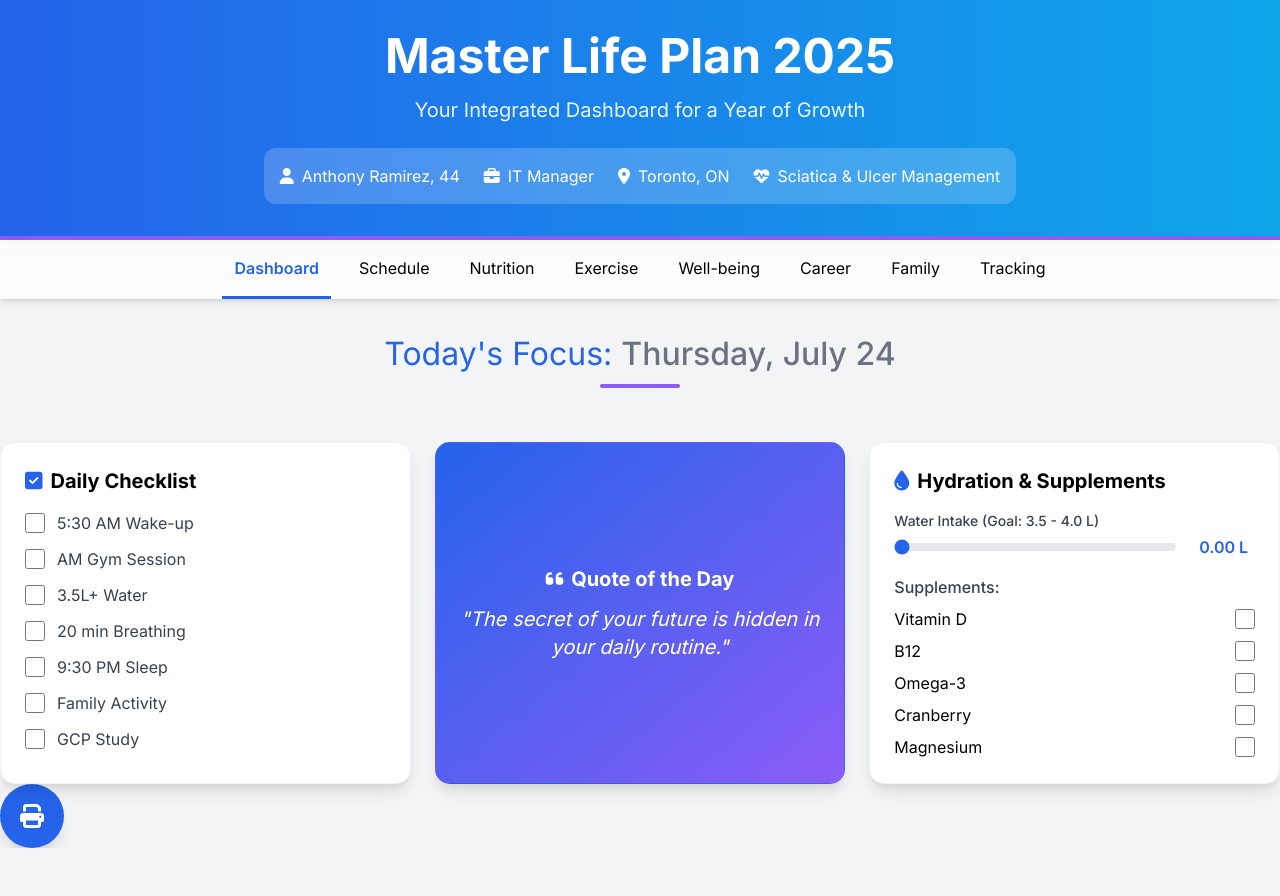
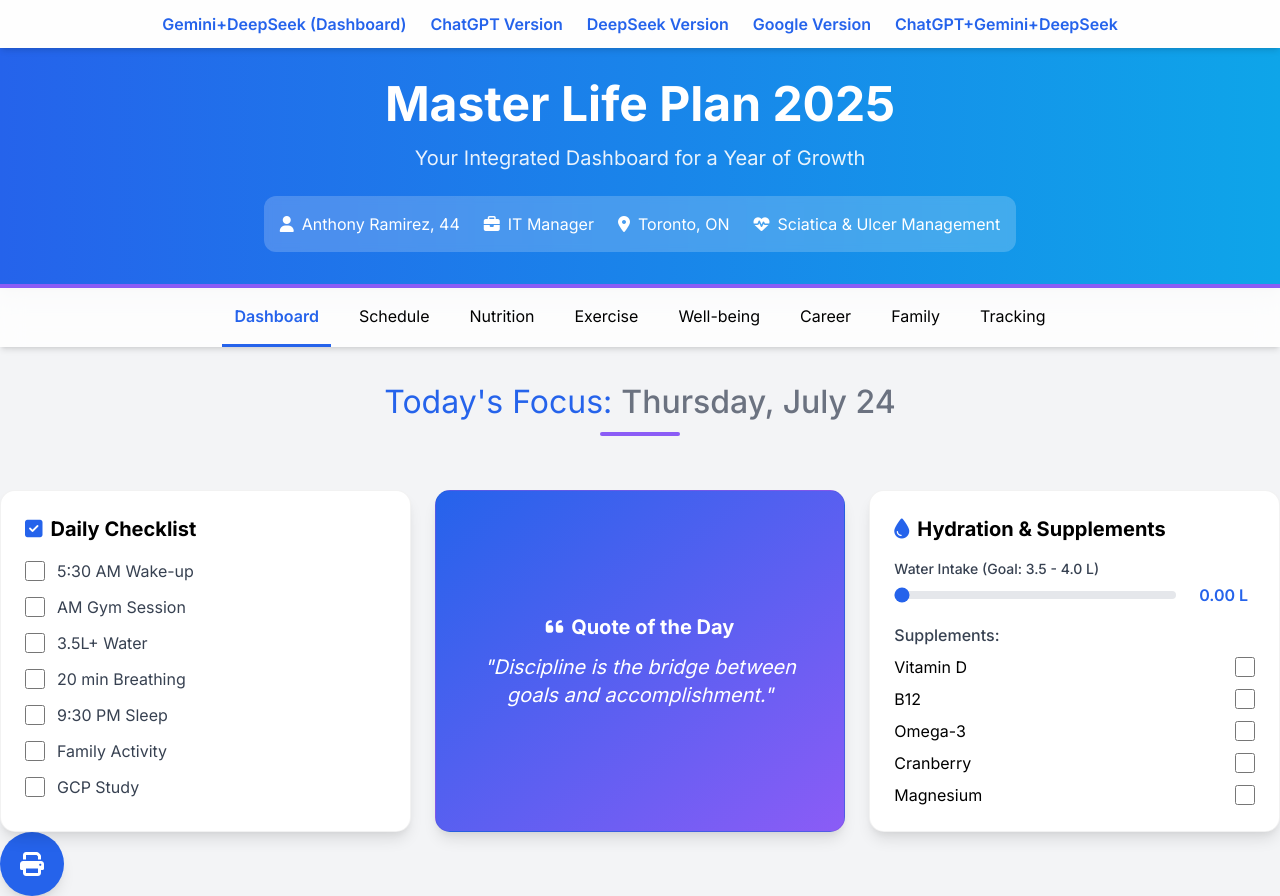
Before and after one commit to tonylasarna/Master-Life-Plan, a plain HTML site: page Mixed-Gemini-DeepSeek.html in a window 1280 px wide. Before the commit the page ends 848 px from the top, so only its background shows below. Drawn offline with nearby package versions, Linux system fonts and the light colour scheme.

Commit message:
menu accessibility to the other pages in the series.

```diff
--- a/Mixed-Gemini-DeepSeek.html
+++ b/Mixed-Gemini-DeepSeek.html
@@ -118,7 +118,14 @@
     </style>
 </head>
 <body class="bg-gray-100 text-dark">
-
+    <!-- Site Navigation Menu -->
+    <nav class="bg-white/90 shadow-md py-3 px-4 flex justify-center gap-6 no-print" style="position:sticky;top:0;z-index:50;">
+        <a href="Mixed-Gemini-DeepSeek.html" class="font-semibold text-[var(--primary)] hover:text-[var(--accent)] transition">Gemini+DeepSeek (Dashboard)</a>
+        <a href="ChatGPT-Version.html" class="font-semibold text-[var(--primary)] hover:text-[var(--accent)] transition">ChatGPT Version</a>
+        <a href="DeepSeek-Versio.html" class="font-semibold text-[var(--primary)] hover:text-[var(--accent)] transition">DeepSeek Version</a>
+        <a href="Google-version-Home.html" class="font-semibold text-[var(--primary)] hover:text-[var(--accent)] transition">Google Version</a>
+        <a href="ChatGPT+Gemini+DeepSeek.html" class="font-semibold text-[var(--primary)] hover:text-[var(--accent)] transition">ChatGPT+Gemini+DeepSeek</a>
+    </nav>
     <!-- Header -->
     <header class="bg-gradient-to-r from-[var(--primary)] to-[var(--secondary)] text-white p-8 shadow-lg relative overflow-hidden border-b-4 border-[var(--accent)]">
         <div class="relative z-10 text-center">
```
